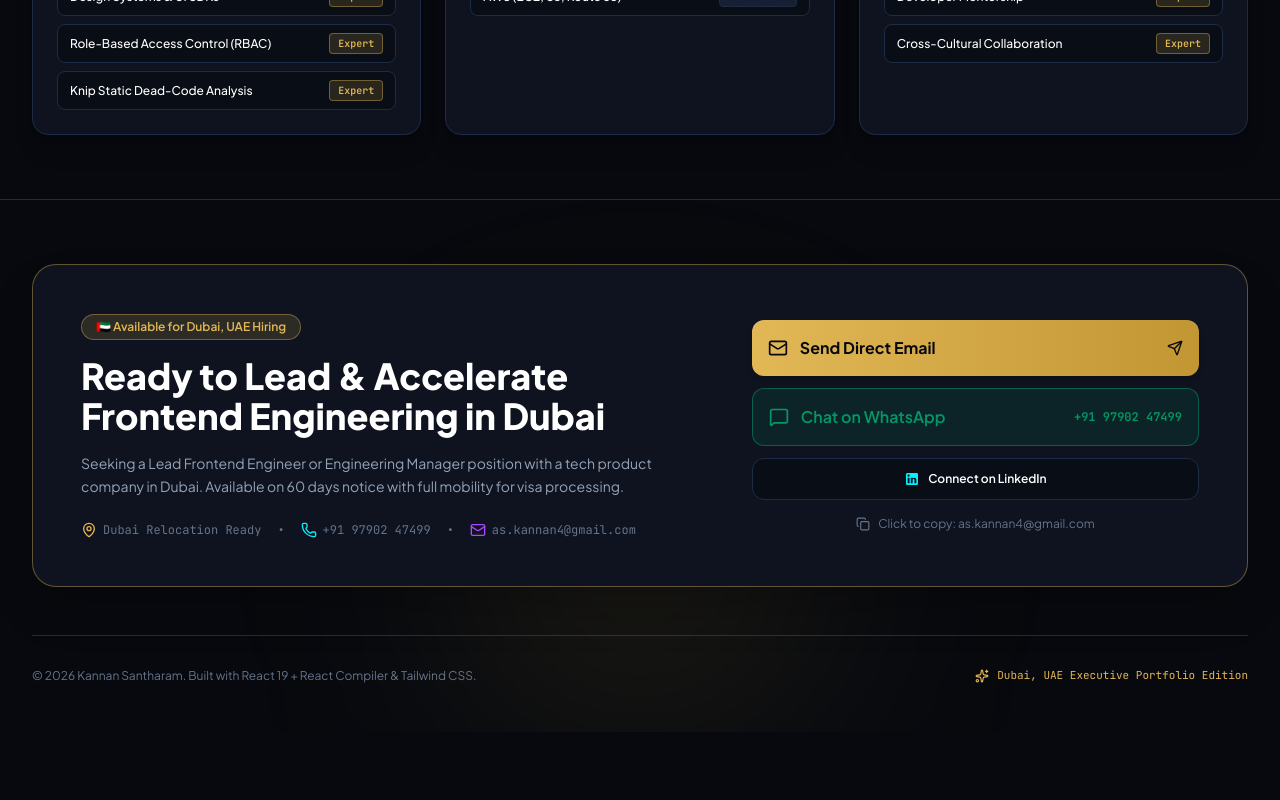
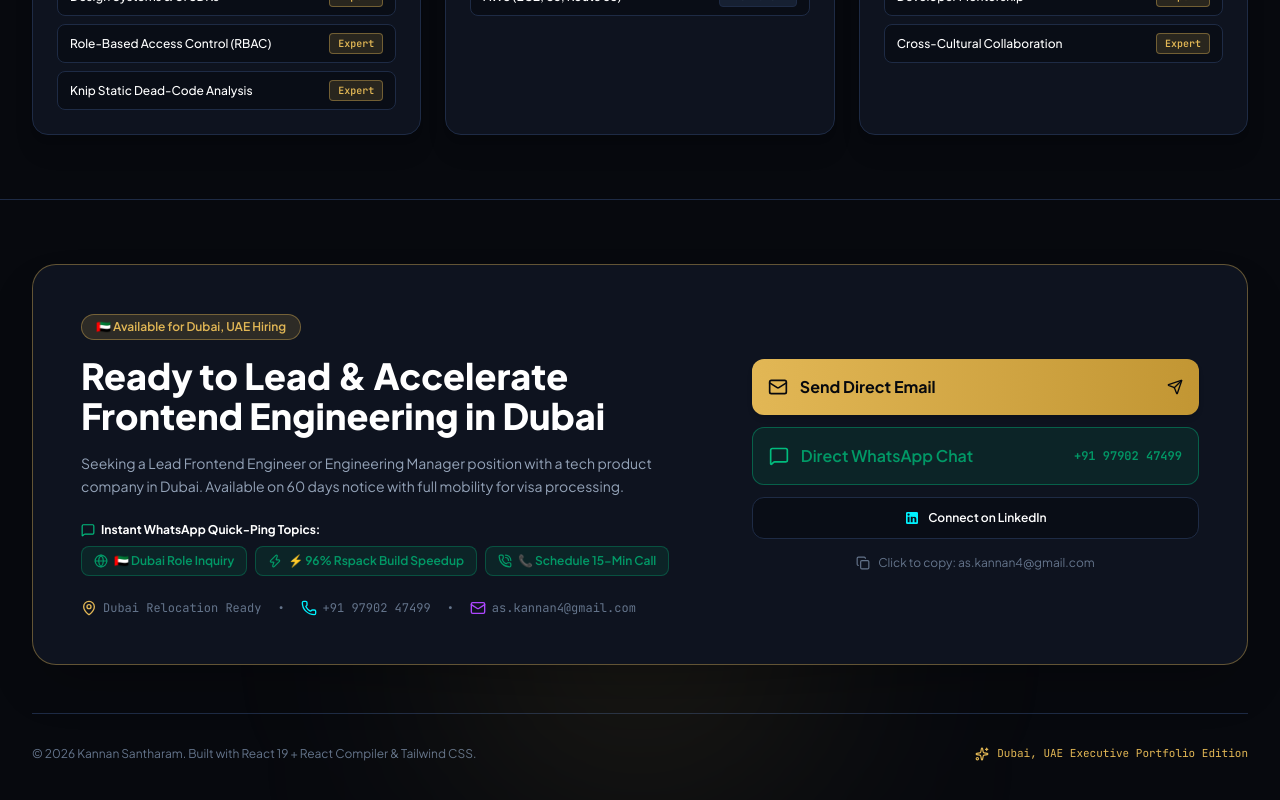
Before and after one commit to kannan-santharam/kannan-portfolio, a React (Vite) app: page / in a window 1280 px wide. Shown: the part 4873-5673 px from the top of the page. Before the commit the page ends 5605 px from the top, so only its background shows below. Built offline with nearby package versions, Linux system fonts and the light colour scheme; no server answers.

Commit message:
Feat: Smart WhatsApp Quick-Ping Direct Connect System

```diff
--- a/src/components/AiChatbotWidget.tsx
+++ b/src/components/AiChatbotWidget.tsx
@@ -1,7 +1,8 @@
 import React, { useState, useRef, useEffect } from 'react';
-import { Bot, X, Send, Sparkles, RefreshCw, Zap } from 'lucide-react';
+import { Bot, X, Send, Sparkles, RefreshCw, Zap, MessageSquare } from 'lucide-react';
 import { streamRealLlmApi, getEnvApiKey } from '../services/aiChatService';
 import type { ChatMessage } from '../services/aiChatService';
+import { RESUME_DATA } from '../data/resumeData';
 
 // Lightweight Markdown Formatter to render bold (**), bullet points, and code cleanly without raw asterisks
 const FormattedMarkdownText: React.FC<{ content: string }> = ({ content }) => {
@@ -67,7 +68,7 @@ export const AiChatbotWidget: React.FC = () => {
     "⚡ How did Kannan cut build times by 96%?",
     "🌊 How does the HTTP Streamable architecture work?",
     "🇦🇪 What is Kannan's Dubai relocation & visa status?",
-    "🛡️ How do Claude Code skills & MCP servers work?"
+    "💼 What are Kannan's salary expectations?"
   ];
 
   const scrollToBottom = () => {
@@ -194,6 +195,17 @@ export const AiChatbotWidget: React.FC = () => {
             </div>
 
             <div className="flex items-center gap-1">
+              <a
+                href={`https://wa.me/${RESUME_DATA.contact.phoneClean}?text=Hi%20Kannan,%20I'm%20chatting%20with%20your%20AI%20Portfolio%20Assistant%20and%20would%20like%20to%20connect%20regarding%20a%20role%20in%20Dubai.`}
+                target="_blank"
+                rel="noreferrer"
+                className="rounded-lg p-1.5 border border-emerald-500/30 bg-emerald-500/10 text-emerald-500 hover:bg-emerald-500/20 text-[10px] font-bold flex items-center gap-1"
+                title="Direct WhatsApp"
+              >
+                <MessageSquare className="h-3.5 w-3.5" />
+                <span>WhatsApp</span>
+              </a>
+
               <button
                 onClick={handleClearHistory}
                 className="rounded-lg p-1.5 theme-sub hover:bg-[var(--bg-card-hover)] cursor-pointer"
--- a/src/components/ContactFooter.tsx
+++ b/src/components/ContactFooter.tsx
@@ -1,5 +1,5 @@
 import React, { useState } from 'react';
-import { Mail, MessageSquare, Phone, MapPin, Copy, Check, Send, Sparkles } from 'lucide-react';
+import { Mail, MessageSquare, Phone, MapPin, Copy, Check, Send, Sparkles, PhoneCall, Zap, Globe } from 'lucide-react';
 import { RESUME_DATA } from '../data/resumeData';
 
 export const ContactFooter: React.FC = () => {
@@ -9,6 +9,10 @@ export const ContactFooter: React.FC = () => {
     navigator.clipboard.writeText(RESUME_DATA.contact.email);
     setCopied(true);
     setTimeout(() => setCopied(false), 2000);
+  };
+
+  const getWaUrl = (text: string) => {
+    return `https://wa.me/${RESUME_DATA.contact.phoneClean}?text=${encodeURIComponent(text)}`;
   };
 
   return (
@@ -35,6 +39,45 @@ export const ContactFooter: React.FC = () => {
               <p className="text-sm theme-sub leading-relaxed max-w-xl">
                 Seeking a Lead Frontend Engineer or Engineering Manager position with a tech product company in Dubai. Available on 60 days notice with full mobility for visa processing.
               </p>
+
+              {/* Quick WhatsApp Topic Presets */}
+              <div className="space-y-2 pt-2">
+                <div className="text-xs font-bold theme-title flex items-center gap-1.5">
+                  <MessageSquare className="h-3.5 w-3.5 text-emerald-500" />
+                  <span>Instant WhatsApp Quick-Ping Topics:</span>
+                </div>
+                <div className="flex flex-wrap gap-2">
+                  <a
+                    href={getWaUrl("Hi Kannan, I reviewed your executive portfolio and would like to discuss a Lead Engineering role in Dubai, UAE.")}
+                    target="_blank"
+                    rel="noreferrer"
+                    className="inline-flex items-center gap-1.5 rounded-lg border border-emerald-500/30 bg-emerald-500/10 px-3 py-1.5 text-xs font-semibold text-emerald-600 dark:text-emerald-400 hover:bg-emerald-500/20 transition-all"
+                  >
+                    <Globe className="h-3.5 w-3.5" />
+                    <span>🇦🇪 Dubai Role Inquiry</span>
+                  </a>
+
+                  <a
+                    href={getWaUrl("Hi Kannan, I'm interested in your 96% monorepo build speedup win (Webpack 5 to Rspack). Let's connect.")}
+                    target="_blank"
+                    rel="noreferrer"
+                    className="inline-flex items-center gap-1.5 rounded-lg border border-emerald-500/30 bg-emerald-500/10 px-3 py-1.5 text-xs font-semibold text-emerald-600 dark:text-emerald-400 hover:bg-emerald-500/20 transition-all"
+                  >
+                    <Zap className="h-3.5 w-3.5" />
+                    <span>⚡ 96% Rspack Build Speedup</span>
+                  </a>
+
+                  <a
+                    href={getWaUrl("Hi Kannan, I'd like to schedule a 15-minute introductory phone screening call regarding a position.")}
+                    target="_blank"
+                    rel="noreferrer"
+                    className="inline-flex items-center gap-1.5 rounded-lg border border-emerald-500/30 bg-emerald-500/10 px-3 py-1.5 text-xs font-semibold text-emerald-600 dark:text-emerald-400 hover:bg-emerald-500/20 transition-all"
+                  >
+                    <PhoneCall className="h-3.5 w-3.5" />
+                    <span>📞 Schedule 15-Min Call</span>
+                  </a>
+                </div>
+              </div>
 
               <div className="flex flex-wrap items-center gap-4 pt-2 text-xs font-mono theme-muted">
                 <span className="flex items-center gap-1.5">
@@ -71,14 +114,14 @@ export const ContactFooter: React.FC = () => {
 
               {/* WhatsApp Button */}
               <a
-                href={`https://wa.me/${RESUME_DATA.contact.phoneClean}?text=Hi%20Kannan,%20I'm%20reaching%20out%20regarding%20a%20Lead%20Frontend%20role%20in%20Dubai.`}
+                href={getWaUrl("Hi Kannan, I'm reaching out regarding a Lead Frontend / Engineering Manager role in Dubai.")}
                 target="_blank"
                 rel="noreferrer"
                 className="flex w-full items-center justify-between rounded-xl border border-emerald-500/40 bg-emerald-500/10 p-4 font-semibold text-emerald-600 dark:text-emerald-400 transition-all hover:bg-emerald-500/20"
               >
                 <div className="flex items-center gap-3">
-                  <MessageSquare className="h-5 w-5" />
-                  <span>Chat on WhatsApp</span>
+                  <MessageSquare className="h-5 w-5 text-emerald-500" />
+                  <span>Direct WhatsApp Chat</span>
                 </div>
                 <span className="text-xs font-mono">{RESUME_DATA.contact.phone}</span>
               </a>
```
